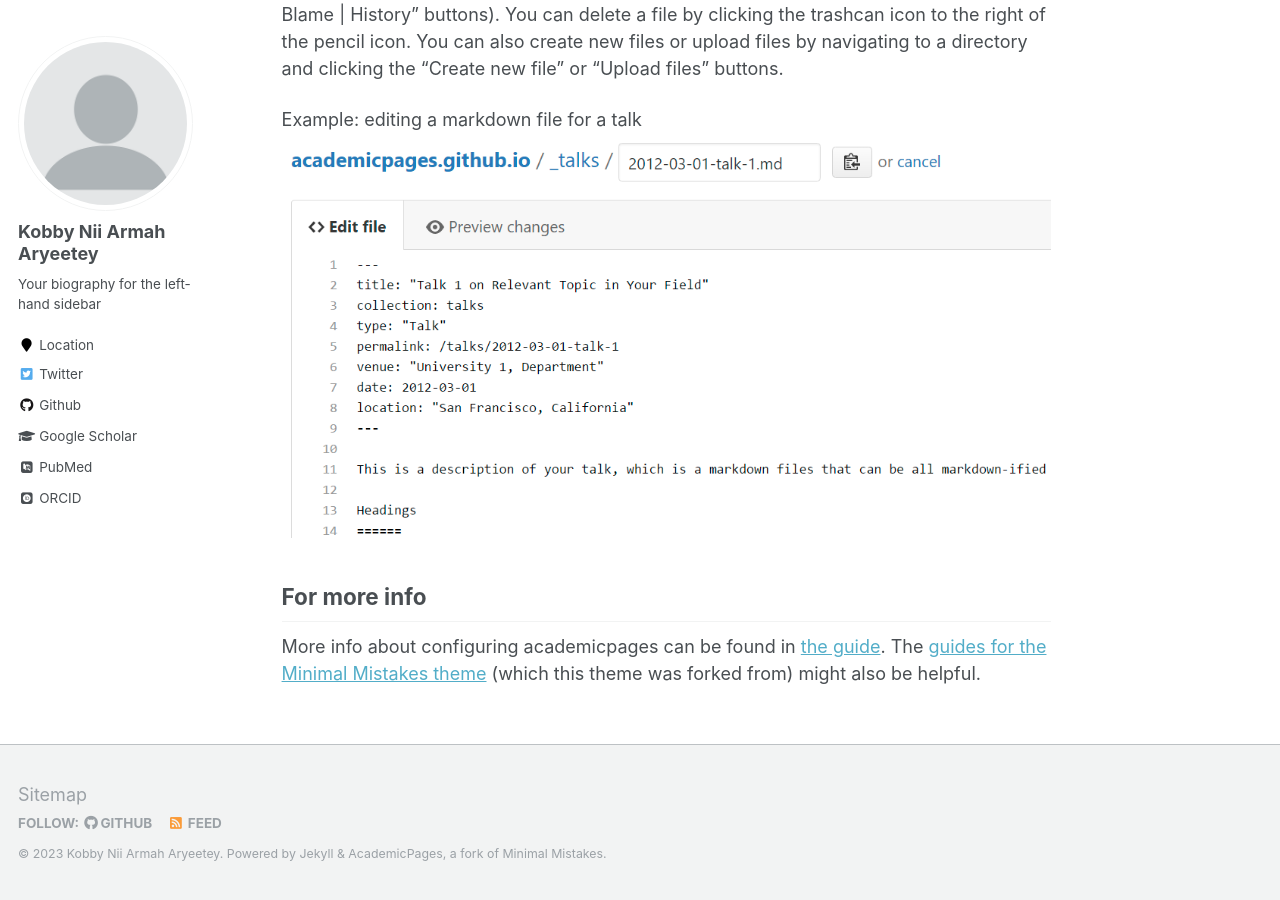
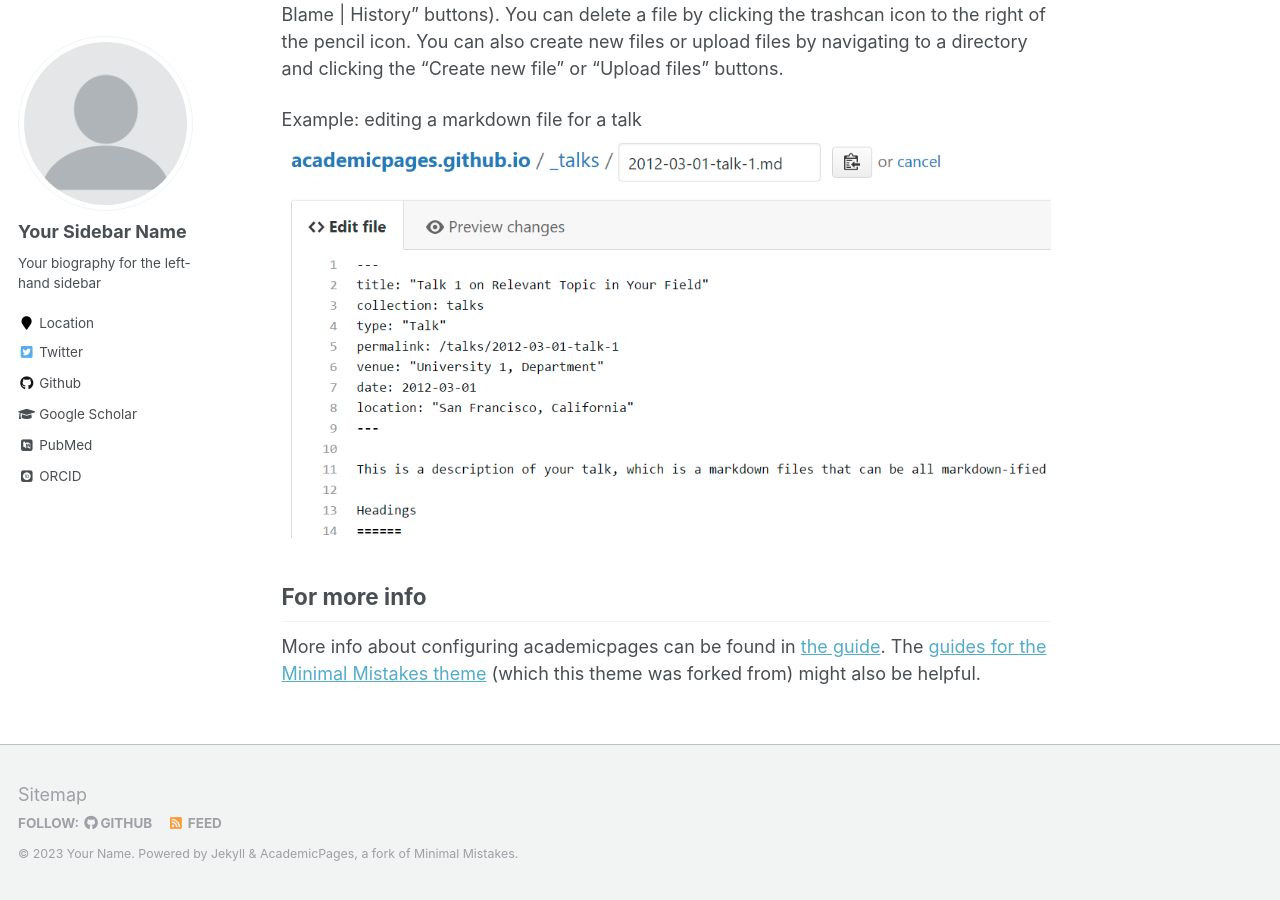
Before and after one commit to iamthatnikah/portfoli, a Jekyll site: the page built from _pages/about.md, in a window 1280 px wide and 900 px high, scrolled down 2463 px. Built offline with Jekyll 4.4.1, drawn with Linux system fonts in a browser that asks for light colours; some web fonts are replaced; some of the changed text lies outside the part shown.

Commit message:
_config.yml Updated

```diff
--- a/_config.yml
+++ b/_config.yml
@@ -7,15 +7,15 @@
 
 # Site Settings
 locale                   : "en-US"
-title                    : "Personal Site"
+title                    : "Your Name / Site Title"
 title_separator          : "-"
-name                     : &name "Kobby Nii Armah Aryeetey"
+name                     : &name "Your Name"
 description              : &description "personal description"
-url                      : https://iamthatnikah.github.io # the base hostname & protocol for your site e.g. "https://mmistakes.github.io"
+url                      : https://academicpages.github.io # the base hostname & protocol for your site e.g. "https://mmistakes.github.io"
 baseurl                  : "" # the subpath of your site, e.g. "/blog"
-repository               : "iamthatnikah/portfolio.github.io"
+repository               : "academicpages/academicpages.github.io"
 teaser                   :  # filename of teaser fallback teaser image placed in /images/, .e.g. "500x300.png"
-breadcrumbs              : true # true, false (default)
+breadcrumbs              : false # true, false (default)
 words_per_minute         : 160
 future                   : true
 read_more                : "disabled" # if enabled, adds "Read more" links to excerpts
@@ -29,7 +29,7 @@ comments:
   facebook:
     appid                :
     num_posts            : # 5 (default)
-    colorscheme          : "dark" # "light" (default), "dark"
+    colorscheme          : # "light" (default), "dark"
 staticman:
   allowedFields          : ['name', 'email', 'url', 'message']
   branch                 : "gh-pages" # "master", "gh-pages"
@@ -80,7 +80,7 @@ analytics:
 
 # Site Author
 author:
-  name             : "Kobby Nii Armah Aryeetey"
+  name             : "Your Sidebar Name"
   avatar           : "profile.png"
   bio              : "Your biography for the left-hand sidebar"
   location         : "Location"
@@ -96,7 +96,7 @@ author:
   flickr           :
   facebook         :
   foursquare       :
-  github           : "iamthatnikah"
+  github           : "academicpages"
   google_plus      :
   keybase          :
   instagram        :
@@ -109,7 +109,7 @@ author:
   stackoverflow    : # http://stackoverflow.com/users/123456/username
   steam            :
   tumblr           :
-  twitter          : "iamthatnikah"
+  twitter          : "replacethistwitterhandle"
   vine             :
   weibo            :
   xing             :
--- a/_data/authors.yml
+++ b/_data/authors.yml
@@ -1,12 +1,12 @@
 # Authors
 
 Name Name:
-  name        : "Name Name"
+  name        : "Kobby Nii Armah Aryeetey"
   uri         : "http://name.com"
-  email       : "name@name.com"
+  email       : "kobby.aryeetey@hhma.gov.gh"
   bio         : "This is the first name."
   avatar      : "bio-photo-2.jpg"
-  twitter     : "name"
+  twitter     : "iamthatnikah"
   google_plus : "Name"
 
 Name2 Name2:
```
